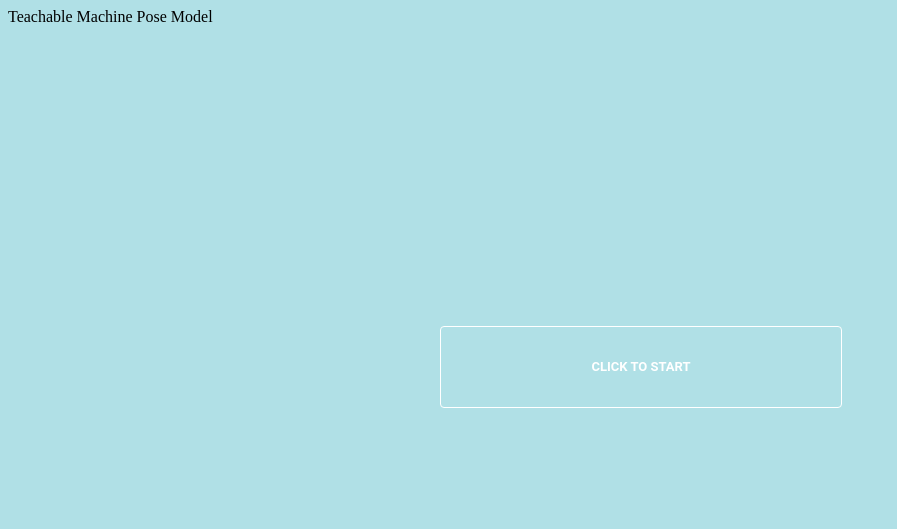
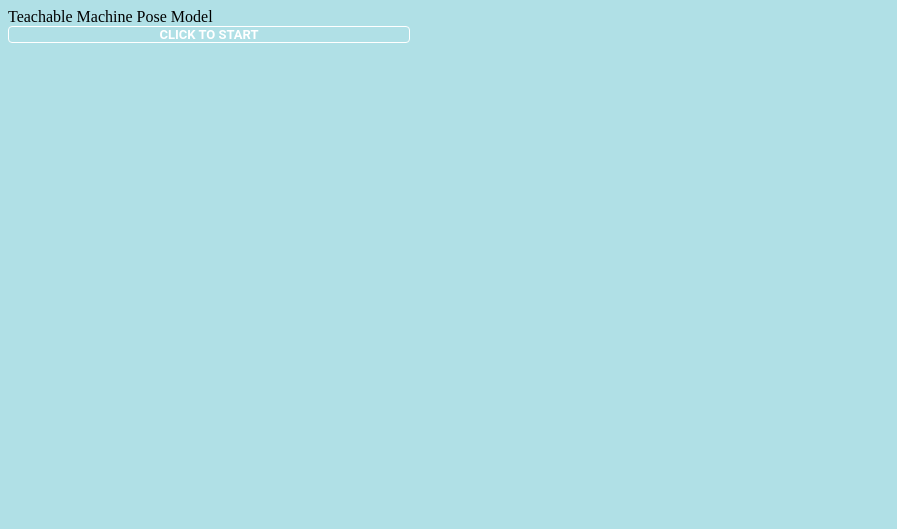
Before and after one commit to wandering-kiwi/wandering-kiwi.github.io, a plain HTML site: page index.html in a window 1280 px wide. Shown: the whole page, without its empty margins (0-897 px from the left). Drawn offline with Linux system fonts and the light colour scheme.

Commit message:
Update index.html

```diff
--- a/index.html
+++ b/index.html
@@ -1,12 +1,12 @@
 <body style="background-color:powderblue;"></body>
 <div>Teachable Machine Pose Model</div>
-<div style="width:400px;height:200px;position:relative;margin:0 auto;top:300px;"><!--[if mso]>
+<div><!--[if mso]>
   <v:roundrect xmlns:v="urn:schemas-microsoft-com:vml" xmlns:w="urn:schemas-microsoft-com:office:word" href="http://" style="height:40px;v-text-anchor:middle;width:200px;" arcsize="10%" strokecolor="#ffffff" fillcolor="#b0e0e6">
     <w:anchorlock/>
     <center style="color:#ffffff;font-family:sans-serif;font-size:13px;font-weight:bold;">Click to start!</center>
   </v:roundrect>
 <![endif]--><a id="mainButton" onclick="init()" href="#"
-style="margin:auto 0;background-color:#b0e0e6;border:1px solid #ffffff;border-radius:4px;color:#ffffff;display:inline-block;font-family:'Roboto',sans-serif;font-size:13px;font-weight:bold;line-height:80px;text-align:center;text-decoration:none;width:400px;-webkit-text-size-adjust:none;mso-hide:all;">CLICK TO START</a></div>
+style="margin:auto 0;background-color:#b0e0e6;border:1px solid #ffffff;border-radius:4px;color:#ffffff;display:inline-block;font-family:'Roboto',sans-serif;font-size:13px;font-weight:bold;line-height:px;text-align:center;text-decoration:none;width:400px;-webkit-text-size-adjust:none;mso-hide:all;">CLICK TO START</a></div>
 <div><canvas id="canvas"></canvas></div>
 
 <marquee width="100%" direction="right" height="150px" id="marquee">
```
